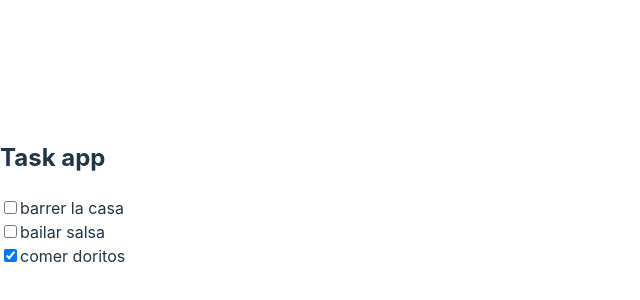
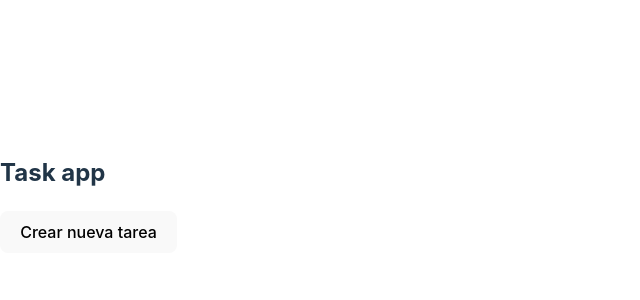
Before and after one commit to MPaulaC/my-react-task-list, a React (Vite) app: page / in a window 1280 px wide. Shown: the part 206-506 px from the top of the page, without its empty margins (0-640 px from the left). Built offline with nearby package versions, Linux system fonts and the light colour scheme.

Commit message:
cree custom hook personalizado

```diff
--- a/src/App.jsx
+++ b/src/App.jsx
@@ -1,24 +1,14 @@
 import Header from "./components/Header";
 import TaskList from "./components/TaskList";
-import { useEffect } from "react";
+import useTasks from "./hooks/useTasks";
 
 function App() {
-  useEffect(() => {
-    const initialTasks = [
-      { id: 1, name: "barrer la casa", completed: false },
-      { id: 2, name: "bailar salsa", completed: false },
-      { id: 3, name: "comer doritos", completed: true },
-    ];
-
-    if (!localStorage.getItem("tasks")) {
-      localStorage.setItem("tasks", JSON.stringify(initialTasks));
-    }
-  }, []);
+  const { tasks, createTask, deleteTask, updateTask } = useTasks();
 
   return (
     <div>
       <Header />
-      <TaskList />
+      <TaskList tasks={tasks} deleteTask={deleteTask} updateTask={updateTask} createTask={createTask} />
     </div>
   );
 }
--- a/src/components/Task.jsx
+++ b/src/components/Task.jsx
@@ -1,32 +1,63 @@
-
 import PropTypes from "prop-types";
 import { useState } from "react";
+import useTasks from "../hooks/useTasks";
 
 export default function Task(props) {
-    const { name, completed } = props;
+    const { id, name, completed } = props;
     const [isCompleted, setIsCompleted] = useState(completed);
+    const { updateTask, deleteTask } = useTasks();
+    const [newTaskName, setNewTaskName] = useState(name);
+    const [isEditing, setIsEditing] = useState(false);
 
     const handleCheckboxClick = () => {
         setIsCompleted(!isCompleted);
-        const updatedTasks = JSON.parse(localStorage.getItem("tasks")).map((task) => {
-            if (task.id === props.id) {
-                task.completed = !isCompleted;
-            }
-            return task;
-        });
-        localStorage.setItem("tasks", JSON.stringify(updatedTasks));
+        updateTask(id, { completed: !isCompleted });
+    };
+
+    const handleDeleteClick = () => {
+        deleteTask(id);
+    };
+
+    const handleEditClick = () => {
+        setIsEditing(true);
+    };
+
+    const handleSaveClick = () => {
+        if (newTaskName.trim() !== "") {
+            updateTask(id, { name: newTaskName.trim() });
+        }
+        setIsEditing(false);
     };
 
     return (
         <div>
-            <input type="checkbox" onChange={handleCheckboxClick} checked={isCompleted} />
-            <span>{name}</span>
+            <div style={{ display: "flex", alignItems: "center" }}>
+                <input
+                    type="checkbox"
+                    onChange={handleCheckboxClick}
+                    checked={isCompleted}
+                />
+                {isEditing ? (
+                    <div>
+                        <input
+                            type="text"
+                            value={newTaskName}
+                            onChange={(e) => setNewTaskName(e.target.value)}
+                        />
+                        <button onClick={handleSaveClick}>Guardar</button>
+                    </div>
+                ) : (
+                    <div>
+                        <span>{name}</span>
+                        <button onClick={handleEditClick}>Editar</button>
+                    </div>
+                )}
+                <button onClick={handleDeleteClick}>Borrar</button>
+            </div>
         </div>
     );
 }
 
-
-//codigo solución que encontré para el error que me daba para la validación de props
 Task.propTypes = {
     id: PropTypes.number.isRequired,
     name: PropTypes.string.isRequired,
--- a/src/components/TaskList.jsx
+++ b/src/components/TaskList.jsx
@@ -1,31 +1,35 @@
+import { useEffect, useState } from "react";
 import Task from "./Task";
-import PropTypes from "prop-types";
-import { useState, useEffect } from "react";
+import useTasks from "../hooks/useTasks";
 
 export default function TaskList() {
-    const [tasks, setTasks] = useState([]);
+    const { tasks, createTask, deleteTask, updateTask } = useTasks();
+    const [taskList, setTaskList] = useState([]);
 
     useEffect(() => {
-        const storedTasks = JSON.parse(localStorage.getItem("tasks")) || [];
-        //console.log(storedTasks); Revisar paso de tareas
-        setTasks(storedTasks);
-    }, []);
+        setTaskList(tasks);
+    }, [tasks]);
+
+    const handleCreateTask = () => {
+        const newTaskName = prompt("Ingresa la tarea nueva");
+        if (newTaskName) {
+            createTask(newTaskName);
+        }
+    };
 
     return (
         <div>
-            {tasks.map((task) => (
-                <Task key={task.id} id={task.id} name={task.name} completed={task.completed} />
+            {taskList.map((task) => (
+                <Task
+                    key={task.id}
+                    id={task.id}
+                    name={task.name}
+                    completed={task.completed}
+                    deleteTask={deleteTask}
+                    updateTask={updateTask}
+                />
             ))}
+            <button onClick={handleCreateTask}>Crear nueva tarea</button>
         </div>
     );
 }
-
-TaskList.propTypes = {
-    tasks: PropTypes.arrayOf(
-        PropTypes.shape({
-            id: PropTypes.number.isRequired,
-            name: PropTypes.string.isRequired,
-            completed: PropTypes.bool.isRequired,
-        })
-    ).isRequired,
-};
--- /dev/null
+++ b/src/hooks/useTasks.js
@@ -0,0 +1,36 @@
+import { useState, useEffect } from "react";
+
+export default function useTasks() {
+    const [tasks, setTasks] = useState([]);
+
+    useEffect(() => {
+        const storedTasks = JSON.parse(localStorage.getItem("tasks")) || [];
+        setTasks(storedTasks);
+    }, []);
+
+    const createTask = (name) => {
+        const newTask = { id: Date.now(), name, completed: false };
+        setTasks((prevTasks) => [...prevTasks, newTask]);
+    };
+
+    const deleteTask = (id) => {
+        setTasks((prevTasks) => prevTasks.filter((task) => task.id !== id));
+    };
+
+    const updateTask = (id, updates) => {
+        setTasks((prevTasks) =>
+            prevTasks.map((task) => {
+                if (task.id === id) {
+                    return { ...task, ...updates };
+                }
+                return task;
+            })
+        );
+    };
+
+    useEffect(() => {
+        localStorage.setItem("tasks", JSON.stringify(tasks));
+    }, [tasks]);
+
+    return { tasks, createTask, deleteTask, updateTask };
+}
```
